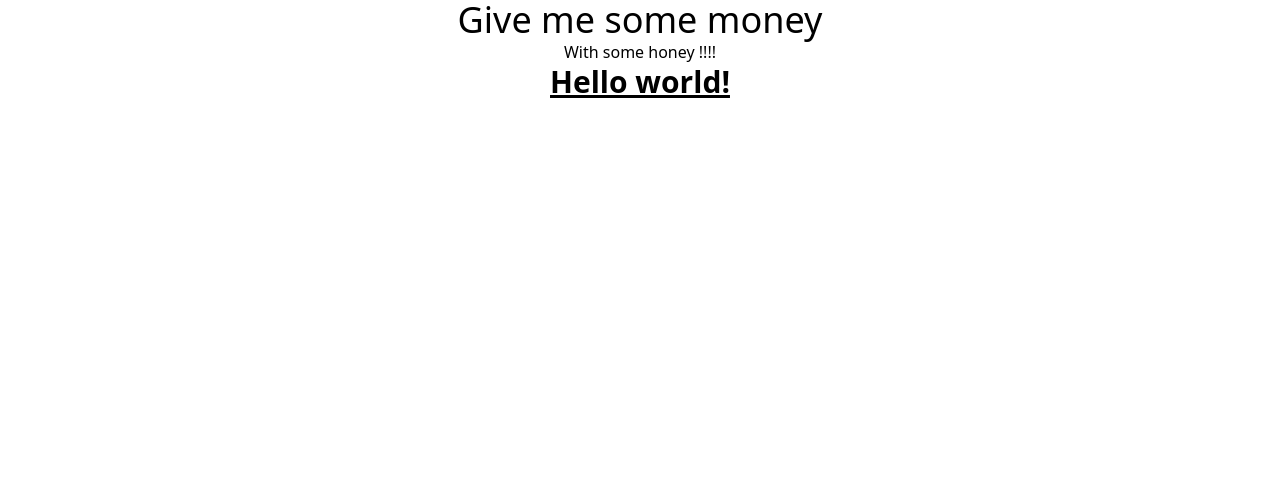
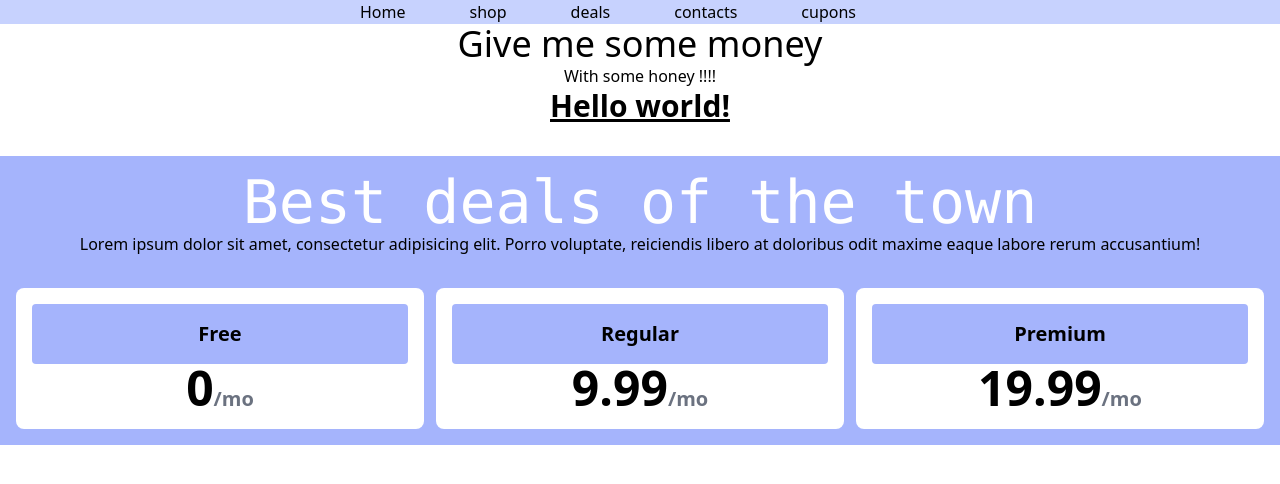
Before and after one commit to capmahin/tailwind-pricing-club, a React (Create React App) app: page / in a window 1280 px wide. Shown: the top 484 px of the page. Built offline with nearby package versions, Linux system fonts and the light colour scheme.

Commit message:
add cart and add some style

```diff
--- a/src/App.js
+++ b/src/App.js
@@ -1,12 +1,14 @@
 import logo from "./logo.svg";
 import "./App.css";
 import Header from "./components/Header/Header";
+import Pricing from "./components/Pricing/Pricing";
 
 function App() {
   return (
     <div className="App">
       <Header></Header>
       <h1 className="text-3xl font-bold underline">Hello world!</h1>
+      <Pricing></Pricing>
     </div>
   );
 }
--- a/src/components/Navbar/NavBar.js
+++ b/src/components/Navbar/NavBar.js
@@ -12,12 +12,12 @@
     { id: 5, name: "cupons", link: "/cupons" },
   ];
   return (
-    <nav>
+    <nav className="bg-indigo-200">
       <div onClick={() => setOpen(!open)} className="w-6 h-6 md:hidden">
         {open ? <XIcon></XIcon> : <MenuIcon></MenuIcon>}
       </div>
       <ul
-        className={`md:flex justify-center absolute duration-500 ease-in ${
+        className={`md:flex justify-center bg-indigo-200 w-full absolute md:static duration-500 ease-in ${
           open ? "top-6" : "top-[-120px]"
         }`}
       >
--- /dev/null
+++ b/src/components/Pricing/Pricing.js
@@ -0,0 +1,27 @@
+import React from "react";
+import PricingOPtion from "../PricingOption/PricingOPtion";
+
+const Pricing = () => {
+  const pricingOptions = [
+    { id: 1, name: "Free", price: 0.0 },
+    { id: 2, name: "Regular", price: 9.99 },
+    { id: 3, name: "Premium", price: 19.99 },
+  ];
+  return (
+    <div className="bg-indigo-300 p-4 mt-8">
+      <h1 className="text-6xl font-mono text-white">Best deals of the town</h1>
+      <p>
+        Lorem ipsum dolor sit amet, consectetur adipisicing elit. Porro
+        voluptate, reiciendis libero at doloribus odit maxime eaque labore rerum
+        accusantium!
+      </p>
+      <div className="grid md:grid-cols-3 gap-3 mt-8">
+        {pricingOptions.map((option) => (
+          <PricingOPtion key={option.id} option={option}></PricingOPtion>
+        ))}
+      </div>
+    </div>
+  );
+};
+
+export default Pricing;
--- /dev/null
+++ b/src/components/PricingOption/PricingOPtion.js
@@ -0,0 +1,16 @@
+import React from "react";
+
+const PricingOPtion = (props) => {
+  const { name, price } = props.option;
+  return (
+    <div className="bg-white p-4 rounded-lg">
+      <h2 className="bg-indigo-300 p-4 rounded text-xl font-bold">{name}</h2>
+      <p>
+        <span className="text-5xl font-bold">{price}</span>
+        <span className=" text-xl font-bold text-gray-500">/mo</span>
+      </p>
+    </div>
+  );
+};
+
+export default PricingOPtion;
```
